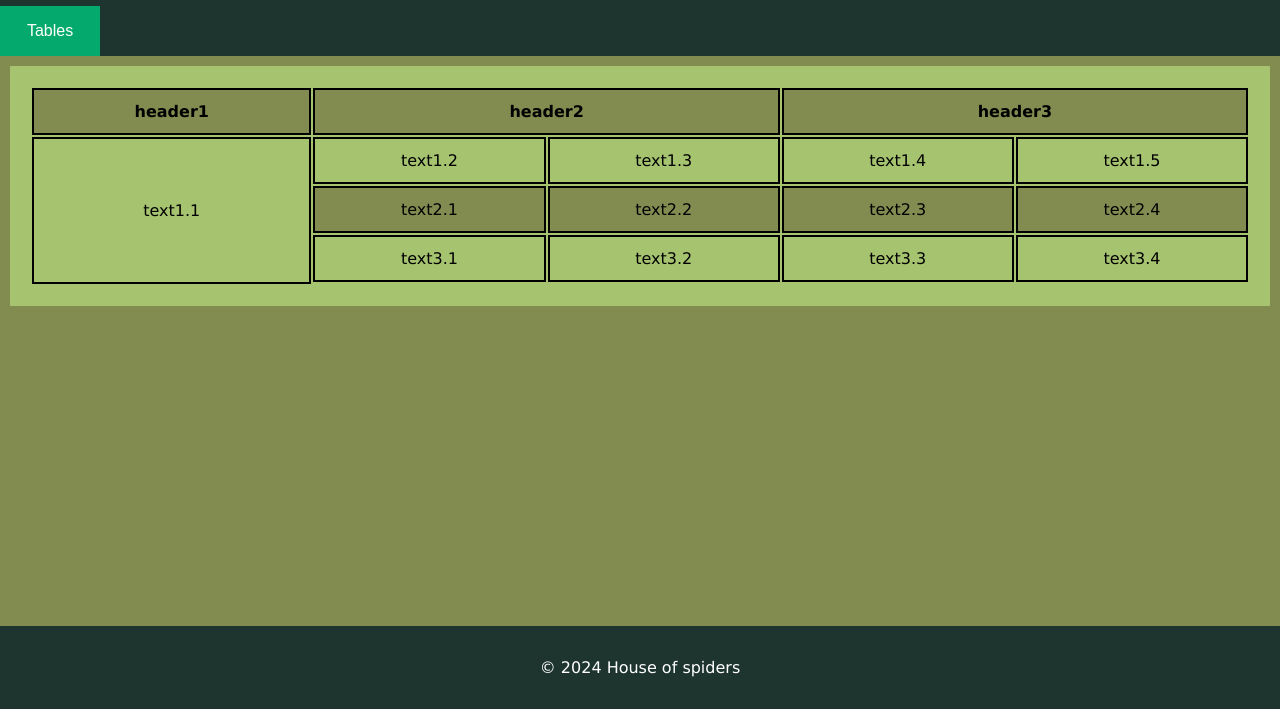
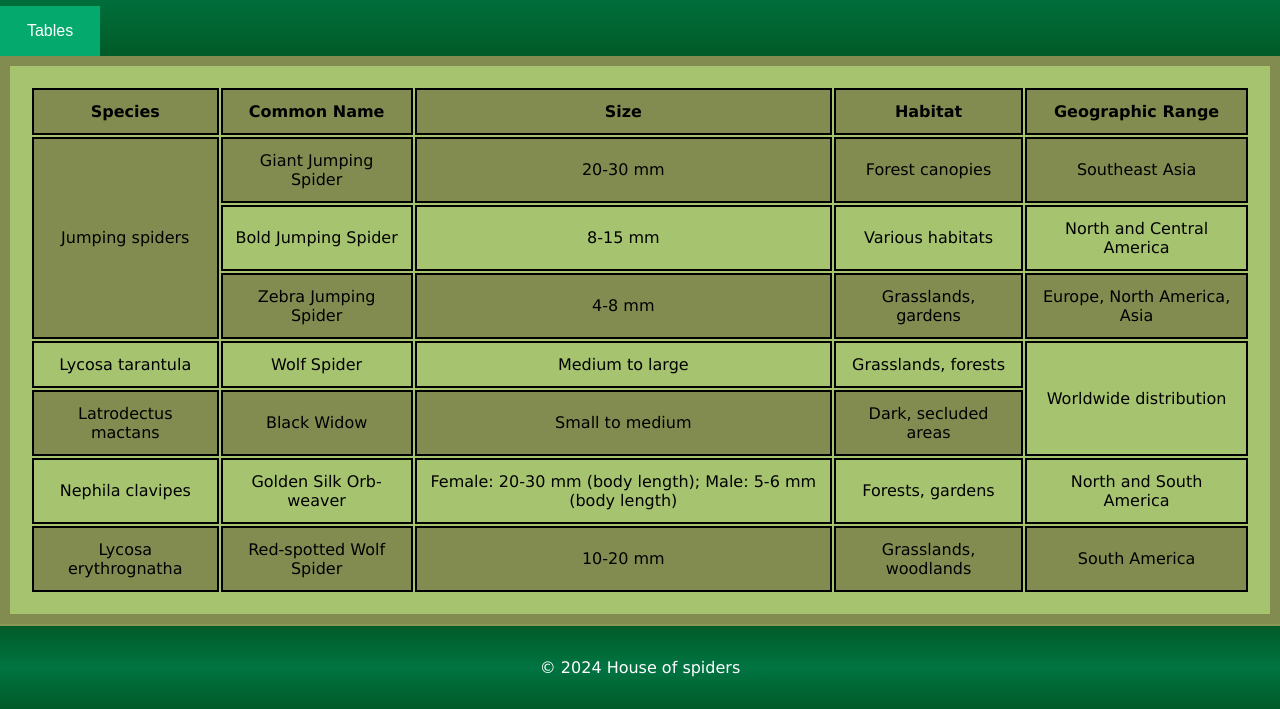
Before and after one commit to LukacMatej/TWS, a plain HTML site: page semestralka/table.html in a window 1280 px wide. Shown: the part 91-800 px from the top of the page. Drawn offline with Linux system fonts and the light colour scheme.

Commit message:
Colors, table

```diff
--- a/semestralka/styles.css
+++ b/semestralka/styles.css
@@ -1,6 +1,6 @@
 body {
   font-family: Verdana, Geneva, Tahoma, sans-serif;
-  background-color: #828c51;
+  background-image: linear-gradient(180deg, rgba(130,140,81,1) 0%, rgba(182,196,110,1) 50%, rgba(130,140,81,1) 100%);;
   color: #5c5757;
   margin: 0;
   padding: 0;
@@ -23,6 +23,9 @@ footer {
   text-align: center;
   padding: 1em 0;
   margin-top: auto;
+}
+footer,header {
+  background-image: linear-gradient(180deg, rgba(0,91,39,1) 0%, rgba(0,116,66,1) 50%, rgba(0,91,39,1) 100%);
 }
 ul{
   list-style-type:none;
@@ -113,36 +116,37 @@ tr:nth-child(even) {
 .dropdown:hover .dropdown-content {display: block;}
 
 .dropdown:hover .dropbtn {background-color: #3e8e41;}
-
- /*Any Mobile Device*/
- @media only screen and (min-width: 767px) {
+@media only screen and (max-width: 1200px) {
   .centered-section {
     padding: 20px 20px;
-    margin: 20px 80px;
+    margin: 20px 300px;
   }
-}
- /*Tablets Device*/
-@media only screen and (min-width: 991px) {
+ }
+@media only screen and (max-width: 1024px) {
+  .centered-section {
+    padding: 20px 20px;
+    margin: 20px 240px;
+  }
+ }
+@media only screen and (max-width: 991px) {
   .centered-section {
     padding: 20px 20px;
     margin: 20px 160px;
   }
  }
- /*ipad Pro  Device*/
-@media only screen and (min-width: 1024px) {
+ /*Any Mobile Device*/
+ @media only screen and (max-width: 767px) {
   .centered-section {
     padding: 20px 20px;
-    margin: 20px 240px;
+    margin: 20px 20px;
   }
- }
+}
+ /*Tablets Device*/
+
+ /*ipad Pro  Device*/
+
  /*large  Device*/
-@media only screen and (min-width: 1200px) {
-  .centered-section {
-    padding: 20px 20px;
-    margin: 20px 300px;
-  }
 
- }
 /* Form css*/
 .container {
   max-width: 400px;
--- a/semestralka/table.html
+++ b/semestralka/table.html
@@ -23,32 +23,61 @@
     </header>
     <main>
         <table>
+          <thead>
+            <tr>
+                <th>Species</th>
+                <th>Common Name</th>
+                <th>Size</th>
+                <th>Habitat</th>
+                <th>Geographic Range</th>
+            </tr>
+        </thead>
          <tbody>
           <tr>
-            <th>header1</th>
-            <th colspan="2">header2</th>
-            <th colspan="2">header3</th>
+            <td rowspan="3">Jumping spiders</td>
+            <td>Giant Jumping Spider</td>
+            <td>20-30 mm</td>
+            <td>Forest canopies</td>
+            <td>Southeast Asia</td>
           </tr>
           <tr>
-             <td rowspan="4">text1.1</td>
-             <td>text1.2</td>
-             <td>text1.3</td>
-             <td>text1.4</td>
-             <td>text1.5</td>
+            <td>Bold Jumping Spider</td>
+            <td>8-15 mm</td>
+            <td>Various habitats</td>
+            <td>North and Central America</td>
           </tr>
           <tr>
-             <td>text2.1</td>
-             <td>text2.2</td>
-             <td>text2.3</td>
-             <td>text2.4</td>
+            <td>Zebra Jumping Spider</td>
+            <td>4-8 mm</td>
+            <td>Grasslands, gardens</td>
+            <td>Europe, North America, Asia</td>
           </tr>
           <tr>
-             <td>text3.1</td>
-             <td>text3.2</td>
-             <td>text3.3</td>
-             <td>text3.4</td>
+            <td>Lycosa tarantula</td>
+            <td>Wolf Spider</td>
+            <td>Medium to large</td>
+            <td>Grasslands, forests</td>
+            <td rowspan="2">Worldwide distribution</td>
           </tr>
           <tr>
+            <td>Latrodectus mactans</td>
+            <td>Black Widow</td>
+            <td>Small to medium</td>
+            <td>Dark, secluded areas</td>
+          </tr>
+          <tr>
+            <td>Nephila clavipes</td>
+            <td>Golden Silk Orb-weaver</td>
+            <td>Female: 20-30 mm (body length); Male: 5-6 mm (body length)</td>
+            <td>Forests, gardens</td>
+            <td>North and South America</td>
+          </tr>
+          <tr>
+            <td>Lycosa erythrognatha</td>
+            <td>Red-spotted Wolf Spider</td>
+            <td>10-20 mm</td>
+            <td>Grasslands, woodlands</td>
+            <td>South America</td>
           </tr>
         </tbody>
       </table>
```
Also changed, not shown: semestralka/index.html (+1 -0 lines). Lines whose indentation alone changed are shown as unchanged.
